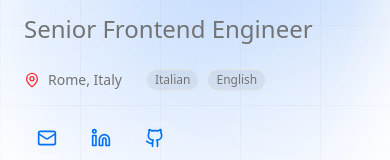
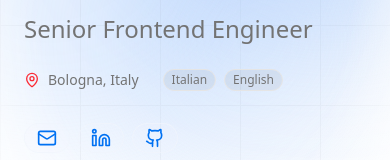
Before and after one commit to dariomayer/my-space, a React (Vite) app: page / in a window 390 px wide. Shown: the part 535-695 px from the top of the page. Built offline with nearby package versions, Linux system fonts and the light colour scheme.

Commit message:
chore: fix footer e organzzazione cartella i18n

```diff
--- a/src/modules/profile/i18n/en.json
+++ b/src/modules/profile/i18n/en.json
@@ -1,7 +1,7 @@
 {
   "name": "Dario Pratola",
   "role": "Senior Frontend Engineer",
-  "location": "Rome, Italy",
+  "location": "Bologna, Italy",
   "languages": {
     "italian": "Italian",
     "english": "English"
--- a/src/modules/profile/i18n/it.json
+++ b/src/modules/profile/i18n/it.json
@@ -1,7 +1,7 @@
 {
   "name": "Dario Pratola",
   "role": "Senior Frontend Engineer",
-  "location": "Roma, Italia",
+  "location": "Bologna, Italia",
   "languages": {
     "italian": "Italiano",
     "english": "Inglese"
--- a/src/modules/profile/pages/profile-page.tsx
+++ b/src/modules/profile/pages/profile-page.tsx
@@ -23,7 +23,7 @@ export function ProfilePage() {
   }
 
   return (
-    <main className="min-h-dvh flex flex-col gap-8 items-center relative lg:ml-72">
+    <main className="min-h-dvh flex flex-col gap-8 items-center relative lg:ml-72 pb-24 lg:pb-0">
       <AnimatedBackground />
       <SideNavigation />
       <Header />
--- a/src/shared/i18n/config.ts
+++ b/src/shared/i18n/config.ts
@@ -3,8 +3,8 @@ import i18n from 'i18next'
 import { initReactI18next } from 'react-i18next'
 import LanguageDetector from 'i18next-browser-languagedetector'
 
-import enCommon from './locales/en/common.json'
-import itCommon from './locales/it/common.json'
+import enCommon from './en.json'
+import itCommon from './it.json'
 
 const initPromise = i18n
   .use(LanguageDetector)
```
Also changed, not shown: src/shared/i18n/en.json (renamed from src/shared/i18n/locales/en/common.json), src/shared/i18n/it.json (renamed from src/shared/i18n/locales/it/common.json), 2 other files (tests, documents, lock files or other folders).
